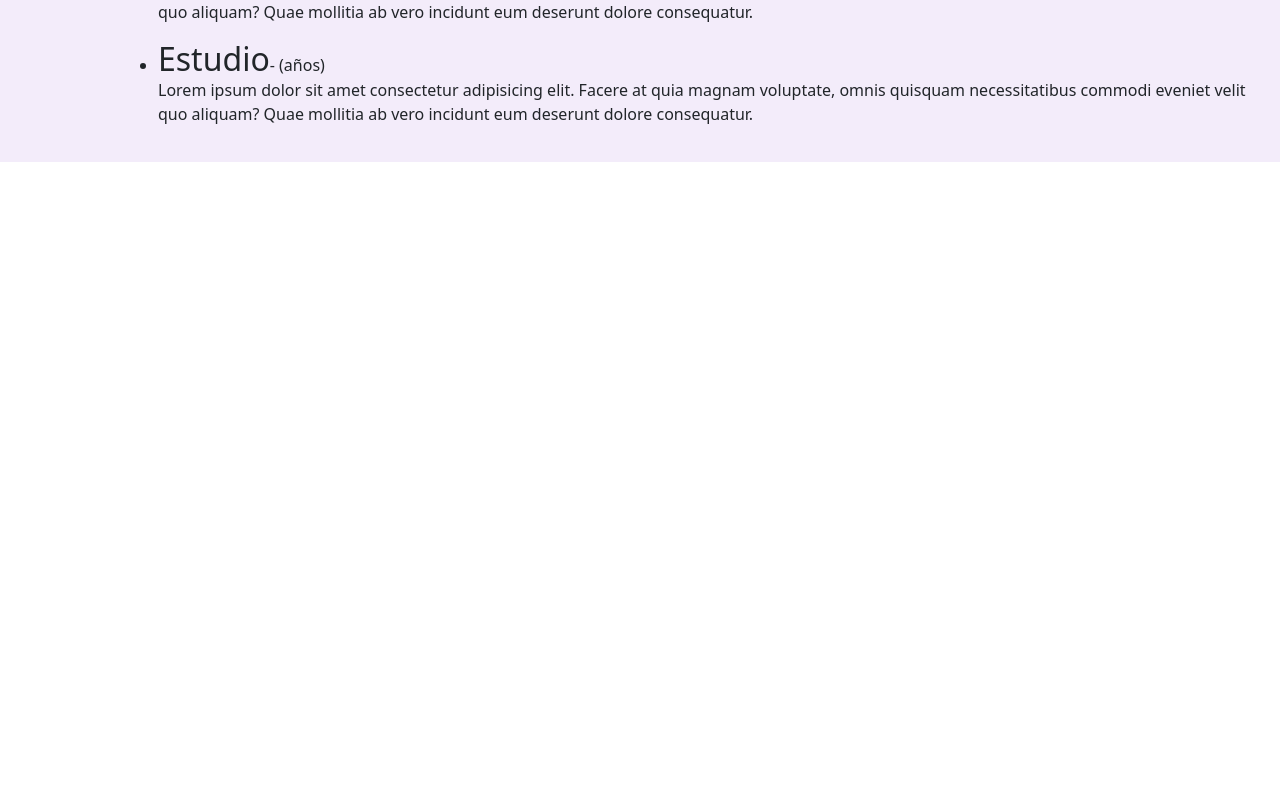
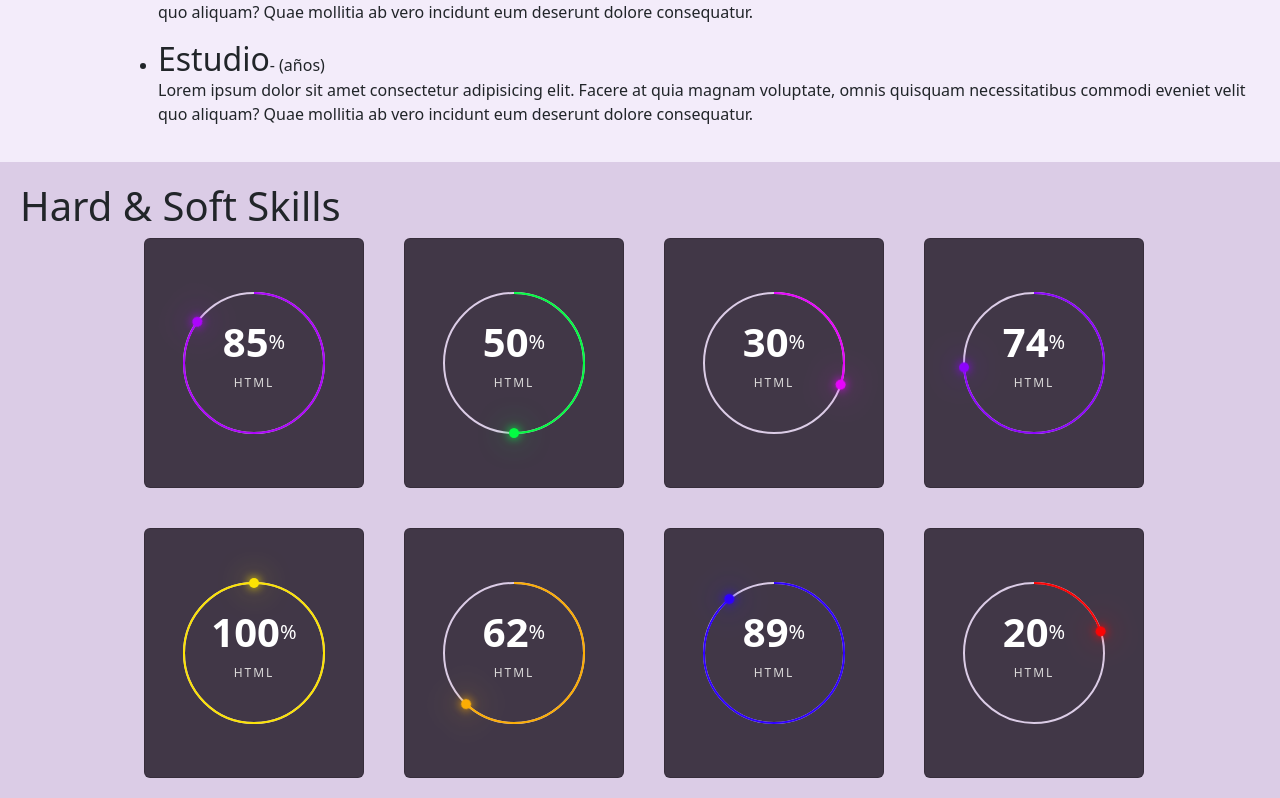
Before and after one commit to Sakuracc8/Portfolio_Natalia_Miguel, an Angular app in the folder Portfolio_Natalia_Miguel/FrontEnd/: page / in a window 1280 px wide. Shown: the part 1800-2598 px from the top of the page. Before the commit the page ends 1962 px from the top, so only its background shows below. Built offline with nearby package versions, Linux system fonts and the light colour scheme.

Commit message:
Skills
Se agrega la sección Skills

```diff
--- a/Portfolio_Natalia_Miguel/FrontEnd/src/app/app.component.html
+++ b/Portfolio_Natalia_Miguel/FrontEnd/src/app/app.component.html
@@ -4,4 +4,5 @@
   <app-acerca-de></app-acerca-de>
   <app-experiencia></app-experiencia>
   <app-educacion></app-educacion>
+  <app-skills></app-skills>
 </div>
--- a/Portfolio_Natalia_Miguel/FrontEnd/src/app/components/skills/skills.component.css
+++ b/Portfolio_Natalia_Miguel/FrontEnd/src/app/components/skills/skills.component.css
@@ -0,0 +1,126 @@
+.row{
+    padding:20px;
+    padding-right:0;
+    margin-right:0;
+    background-color:rgb(219, 204, 230);
+}
+
+
+.container{
+    position:relative;
+    display:flex;
+    justify-content:center;
+    align-items:center;
+    flex-wrap:wrap;
+    gap:40px;
+}
+
+.container .card{
+    position:relative;
+    width: 220px;
+    height: 250px;
+    background: #413747;
+    display:flex;
+    justify-content:center;
+    align-items:center;
+}
+
+.container .card .porcent{
+    position:relative;
+    width:150px;
+    height:150px;
+}
+
+.container .card .porcent svg{
+    position:relative;
+    width:150px;
+    height:150px;
+    transform:rotate(270deg);
+}
+
+.container .card .porcent svg circle{
+    width:100%;
+    height:100%;
+    fill: transparent;
+    stroke-width:2;
+    stroke: rgb(219, 204, 230);
+    transform:translate(5px,5px);
+}
+
+.container .card .porcent svg circle:nth-child(2){
+    stroke: var(--clr);
+    stroke-dasharray: 440;
+    stroke-dashoffset: calc(440 - (440 * var(--num)) / 100);
+    opacity:0;
+    animation:fadeIn 1s linear forwards;
+    animation-delay: 2.5s;
+}
+
+@keyframes fadeIn{
+    0%{opacity:0;}
+    100%{opacity:1;}
+}
+
+.dot{
+    position:absolute;
+    inset: 5px;
+    z-index:10;
+
+    /* 360deg/100- 3.6 */
+    animation: animateDot 2s linear forwards;
+}
+
+@keyframes animateDot{
+    0%{transform:rotate(0deg);}
+    100%{transform:rotate(calc(3.6deg * var(--num)));}
+}
+
+.dot::before{
+    content:'';
+    position:absolute;
+    top: -5px;
+    left:50%;
+    transform:translateX(-50%);
+    width:10px;
+    height:10px;
+    border-radius:50%;
+    background: var(--clr);
+    box-shadow: 0 0 10px var(--clr),
+    0 0 30px var(--clr);
+}
+
+.number{
+    position:absolute;
+    inset:0;
+    display: flex;
+    justify-content: center;
+    align-items: center;
+    flex-direction: column;
+    opacity:0;
+    animation:fadeIn 1s linear forwards;
+    animation-delay: 2.5s;
+
+}
+
+.number h2{
+    display:flex;
+    justify-content: center;
+    align-items: center;
+    color:#fff;
+    font-weight: 700;
+    font-size: 2.5em;
+}
+
+.number h2 span{
+    font-weight: 300;
+    color:#fff;
+    font-size: 0.5em;
+}
+
+.number p{
+    font-weight: 300;
+    font-size: 0.75em;
+    letter-spacing: 2px;
+    text-transform: uppercase;
+    color:rgb(218, 216, 216);
+}
--- a/Portfolio_Natalia_Miguel/FrontEnd/src/app/components/skills/skills.component.html
+++ b/Portfolio_Natalia_Miguel/FrontEnd/src/app/components/skills/skills.component.html
@@ -1 +1,109 @@
-<p>skills works!</p>
+<div class="row">
+    <h1>Hard & Soft Skills</h1>
+    <div class="container">
+        <div class="card">
+            <div class="porcent" style="--clr:#ad04fc;--num:85;">
+                <div class="dot"></div>
+                <svg>
+                    <circle cx="70" cy="70" r="70"></circle>
+                    <circle cx="70" cy="70" r="70"></circle>
+                </svg>
+                <div class="number">
+                    <h2>85<span>%</span></h2>
+                    <p>html</p>
+                </div>
+            </div>
+        </div>
+        <div class="card">
+            <div class="porcent" style="--clr:#04fc43;--num:50;">
+                <div class="dot"></div>
+                <svg>
+                    <circle cx="70" cy="70" r="70"></circle>
+                    <circle cx="70" cy="70" r="70"></circle>
+                </svg>
+                <div class="number">
+                    <h2>50<span>%</span></h2>
+                    <p>html</p>
+                </div>
+            </div>
+        </div>
+        <div class="card">
+            <div class="porcent" style="--clr:#e704fc;--num:30;">
+                <div class="dot"></div>
+                <svg>
+                    <circle cx="70" cy="70" r="70"></circle>
+                    <circle cx="70" cy="70" r="70"></circle>
+                </svg>
+                <div class="number">
+                    <h2>30<span>%</span></h2>
+                    <p>html</p>
+                </div>
+            </div>
+        </div>
+        <div class="card">
+            <div class="porcent" style="--clr:#8c04fc;--num:74;">
+                <div class="dot"></div>
+                <svg>
+                    <circle cx="70" cy="70" r="70"></circle>
+                    <circle cx="70" cy="70" r="70"></circle>
+                </svg>
+                <div class="number">
+                    <h2>74<span>%</span></h2>
+                    <p>html</p>
+                </div>
+            </div>
+        </div>
+        <div class="card">
+            <div class="porcent" style="--clr:#fce304;--num:100;">
+                <div class="dot"></div>
+                <svg>
+                    <circle cx="70" cy="70" r="70"></circle>
+                    <circle cx="70" cy="70" r="70"></circle>
+                </svg>
+                <div class="number">
+                    <h2>100<span>%</span></h2>
+                    <p>html</p>
+                </div>
+            </div>
+        </div>
+        <div class="card">
+            <div class="porcent" style="--clr:#fcad04;--num:62;">
+                <div class="dot"></div>
+                <svg>
+                    <circle cx="70" cy="70" r="70"></circle>
+                    <circle cx="70" cy="70" r="70"></circle>
+                </svg>
+                <div class="number">
+                    <h2>62<span>%</span></h2>
+                    <p>html</p>
+                </div>
+            </div>
+        </div>
+        <div class="card">
+            <div class="porcent" style="--clr:#2f00ff;--num:89;">
+                <div class="dot"></div>
+                <svg>
+                    <circle cx="70" cy="70" r="70"></circle>
+                    <circle cx="70" cy="70" r="70"></circle>
+                </svg>
+                <div class="number">
+                    <h2>89<span>%</span></h2>
+                    <p>html</p>
+                </div>
+            </div>
+        </div>
+        <div class="card">
+            <div class="porcent" style="--clr:#fc0404;--num:20;">
+                <div class="dot"></div>
+                <svg>
+                    <circle cx="70" cy="70" r="70"></circle>
+                    <circle cx="70" cy="70" r="70"></circle>
+                </svg>
+                <div class="number">
+                    <h2>20<span>%</span></h2>
+                    <p>html</p>
+                </div>
+            </div>
+        </div>
+    </div>
+</div>
```
